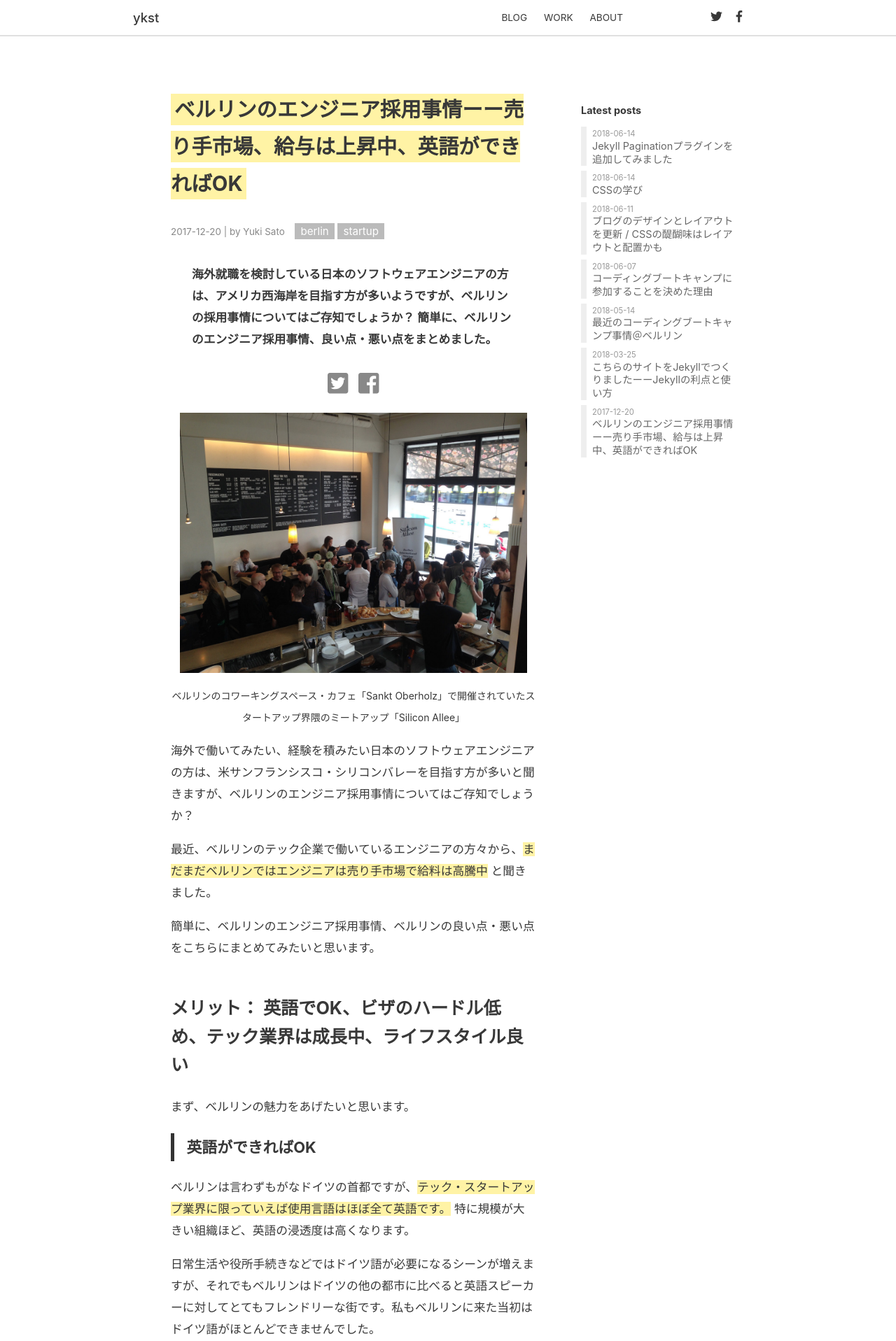
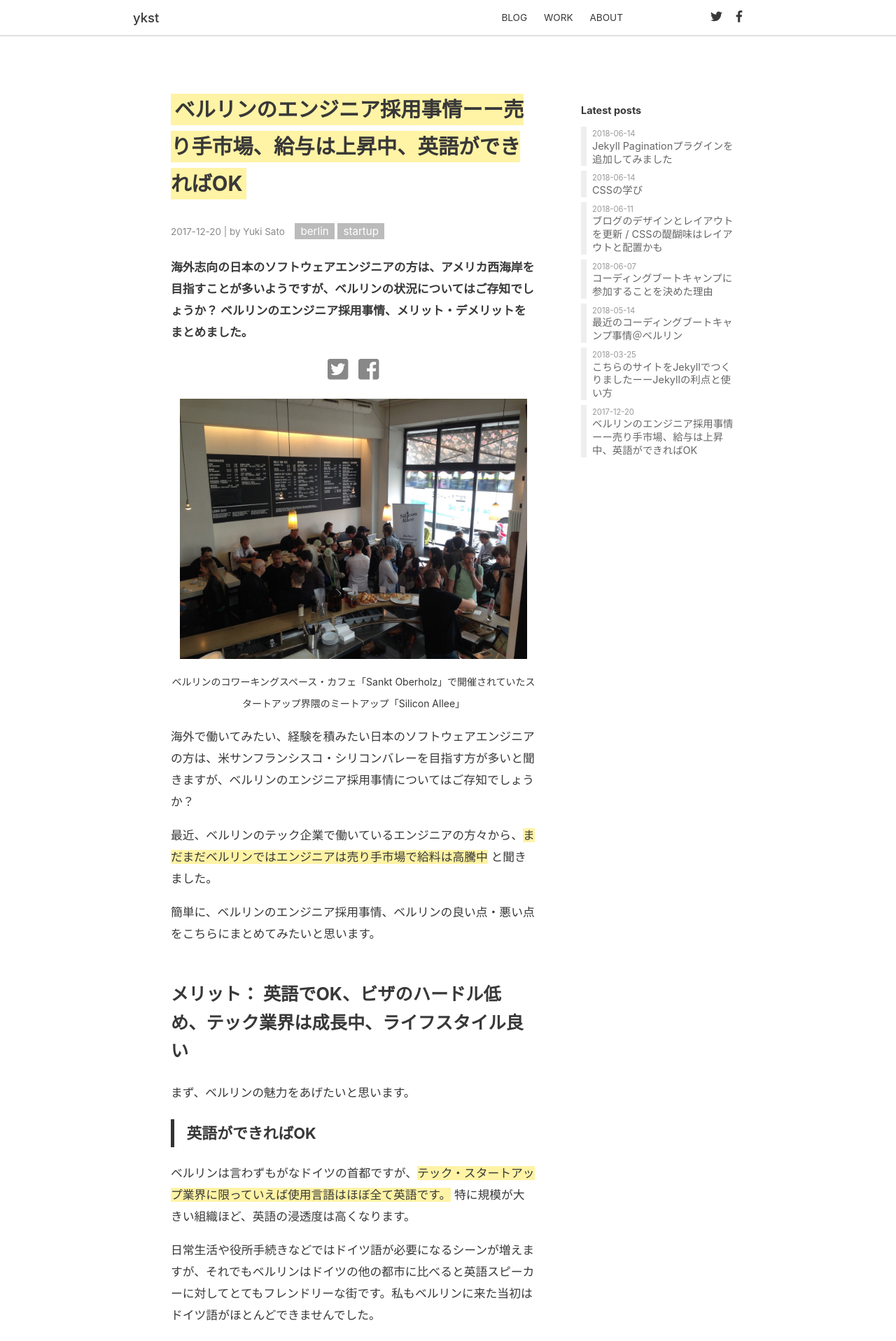
Before and after one commit to youxiberlin/blog, a Jekyll site: the page built from _posts/2018-03-06-why-berlin-attracts-engineer.md, in a window 1280 px wide. Shown: the top 1917 px of the page at 70% size. Built offline with Jekyll 4.4.1, drawn with Linux system fonts in a browser that asks for light colours; nearby versions of some CDN libraries.

Commit message:
modified page description layout

```diff
--- a/_posts/2018-03-06-why-berlin-attracts-engineer.md
+++ b/_posts/2018-03-06-why-berlin-attracts-engineer.md
@@ -5,7 +5,7 @@ date:   2017-12-20 23:12:50 +0100
 categories: blog
 tags: berlin startup
 author: Yuki Sato
-description: 海外就職を検討している日本のソフトウェアエンジニアの方は、アメリカ西海岸を目指す方が多いようですが、ベルリンの採用事情についてはご存知でしょうか？ 簡単に、ベルリンのエンジニア採用事情、良い点・悪い点をまとめました。
+description: 海外志向の日本のソフトウェアエンジニアの方は、アメリカ西海岸を目指すことが多いようですが、ベルリンの状況についてはご存知でしょうか？ ベルリンのエンジニア採用事情、メリット・デメリットをまとめました。
 image: "silicon-allee.jpg"
 ---
 ![silicon allee](/img/silicon-allee.jpg){:width="95%"}
--- a/_sass/_typography.scss
+++ b/_sass/_typography.scss
@@ -80,8 +80,8 @@ blockquote {
 
 // page description
 .page-description {
-  padding: 30px;
-  font-weight: 600;
+  margin: 20px 0;
+  font-weight: bold;
 }
 
 // post date
```
